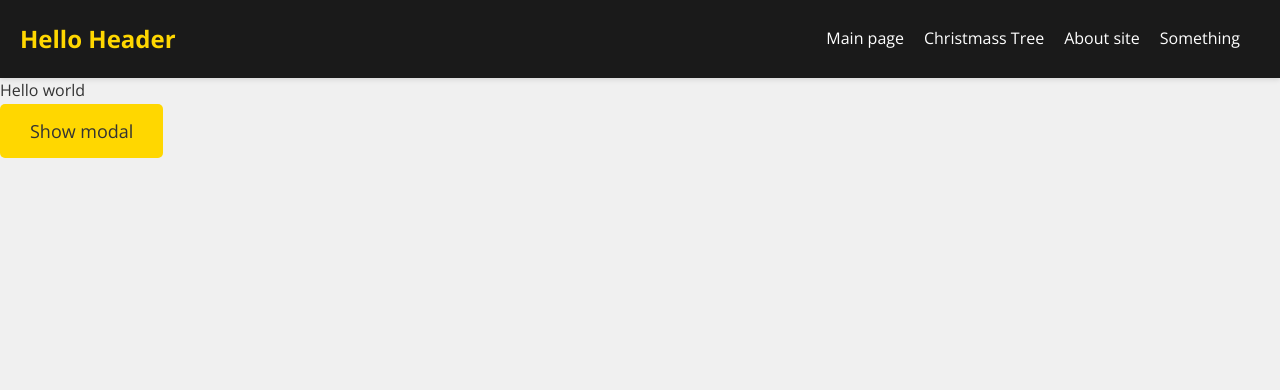
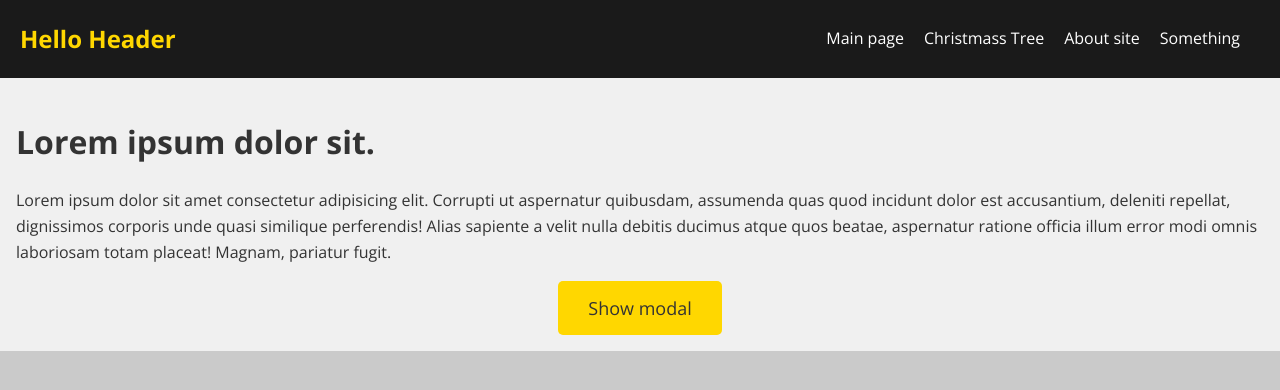
Before and after one commit to NY-2024-team/frontend, a SvelteKit app: page / in a window 1280 px wide. Shown: the top 390 px of the page. Built offline with nearby package versions, Linux system fonts and the light colour scheme.

Commit message:
Started to write background snowfall implementation

```diff
--- /dev/null
+++ b/src/lib/features/background-snowfall/Snowfall.svelte
@@ -0,0 +1,27 @@
+<script lang="ts">
+	import { onMount } from 'svelte';
+	import { Snowfall } from './snowfall';
+
+	let canvasRef: HTMLCanvasElement;
+	let snowfall: Snowfall | null = null;
+
+	onMount(() => {
+		try {
+			snowfall = new Snowfall(canvasRef);
+		} catch (err) {
+			if (err && err instanceof Error) console.error(err.message);
+			else console.error('Something went wrong while creating Snowfall element!');
+		}
+	});
+</script>
+
+<canvas class="snowfall_background" bind:this={canvasRef} />
+
+<style lang="scss">
+	.snowfall_background {
+		position: absolute;
+		pointer-events: none;
+		width: 100vw;
+		height: 100vh;
+	}
+</style>
--- /dev/null
+++ b/src/lib/features/background-snowfall/snowfall.ts
@@ -0,0 +1,28 @@
+import { Timer } from "./timer";
+
+export class Snowfall {
+	public canvas: HTMLCanvasElement;
+	public ctx: CanvasRenderingContext2D;
+    public readonly timer = new Timer();
+
+	constructor(canvasRef: HTMLCanvasElement) {
+		this.canvas = canvasRef;
+        const ctx = this.canvas.getContext('2d');
+        if(!ctx) throw new Error('Cannot get context from canvas!');
+        this.ctx = ctx;
+
+        this.play();
+	}
+
+    private update() {
+        this.timer.update();
+    }
+
+    private render() {}
+
+    private play() {
+        this.update();
+        this.render();
+        window.requestAnimationFrame(this.play.bind(this));
+    }
+}
--- /dev/null
+++ b/src/lib/features/background-snowfall/snowflake.ts
@@ -0,0 +1,3 @@
+export class Snowflake {
+
+}
--- /dev/null
+++ b/src/lib/features/background-snowfall/timer.ts
@@ -0,0 +1,20 @@
+export class Timer {
+    private _dt = 0;
+    private _elapsedTime = 0;
+    private last = Date.now();
+
+    public get elapsedTime() {
+        return this._elapsedTime;
+    }
+    public get dt() {
+        return this._dt;
+    }
+
+    public update() {
+        const now = Date.now();
+        const dt = (now - this.last) / 1000;
+        this._dt = dt;
+        this._elapsedTime += dt;
+        this.last = now;
+    };
+}
--- a/src/lib/styles/_button.scss
+++ b/src/lib/styles/_button.scss
@@ -10,9 +10,14 @@
     color: var(--text-dark);
     background-color: var(--accent-gold);
     transition: background-color 0.3s, color 0.3s;
+    white-space: nowrap;
 
     &:hover {
       background-color: var(--primary-red);
       color: var(--text-light);
     }
+
+    &:active {
+      background-color: darken($primary-red, 10%);
+    }
 }
--- a/src/lib/styles/_global.scss
+++ b/src/lib/styles/_global.scss
@@ -10,7 +10,7 @@ body {
     line-height: 1.6;
     margin: 0;
     padding: 0;
-    background-color: var(--background-light);
+    background-color: darken($background-light, 15%);
     color: var(--text-dark);
   }
 
--- /dev/null
+++ b/src/lib/widgets/layouts/main-layout/Content.svelte
@@ -0,0 +1,12 @@
+<main class="main_content">
+    <slot />
+</main>
+
+<style lang="scss">
+    .main_content {
+        background-color: var(--background-light);
+        max-width: 1600px;
+        margin: 0px auto;
+        padding: 1rem;
+    }
+</style>
--- a/src/lib/widgets/layouts/main-layout/Layout.svelte
+++ b/src/lib/widgets/layouts/main-layout/Layout.svelte
@@ -1,5 +1,10 @@
 <script>
+	import Snowfall from "$lib/features/background-snowfall/Snowfall.svelte";
+	import Content from "./Content.svelte";
 	import Header from "./Header.svelte";
 </script>
+<Snowfall />
 <Header />
-<slot />
+<Content>
+	<slot />
+</Content>
--- a/src/routes/+page.svelte
+++ b/src/routes/+page.svelte
@@ -3,10 +3,27 @@
 	let modal: Modal;
 </script>
 
-<div>Hello world</div>
-<button class="button" on:click|preventDefault={() => modal.openModal()}>Show modal</button>
+<div>
+	<h1>Lorem ipsum dolor sit.</h1>
+	<p>Lorem ipsum dolor sit amet consectetur adipisicing elit. Corrupti ut aspernatur quibusdam, assumenda quas quod incidunt dolor est accusantium, deleniti repellat, dignissimos corporis unde quasi similique perferendis! Alias sapiente a velit nulla debitis ducimus atque quos beatae, aspernatur ratione officia illum error modi omnis laboriosam totam placeat! Magnam, pariatur fugit.</p>
+</div>
+<div class="align_center">
+	<button class="button align_center" on:click|preventDefault={() => modal.openModal()}>Show modal</button>
+</div>
 
 <Modal bind:this={modal} headingText="Hello world">
 	<span>Hello World</span>
 	<button on:click={() => modal.closeModal()}>Close modal</button>
 </Modal>
+
+<style lang="scss">
+	.align_center {
+		width: 100%;
+		display: flex;
+		justify-content: center;
+
+		button {
+			flex: 0 1 0;
+		}
+	}
+</style>
```
